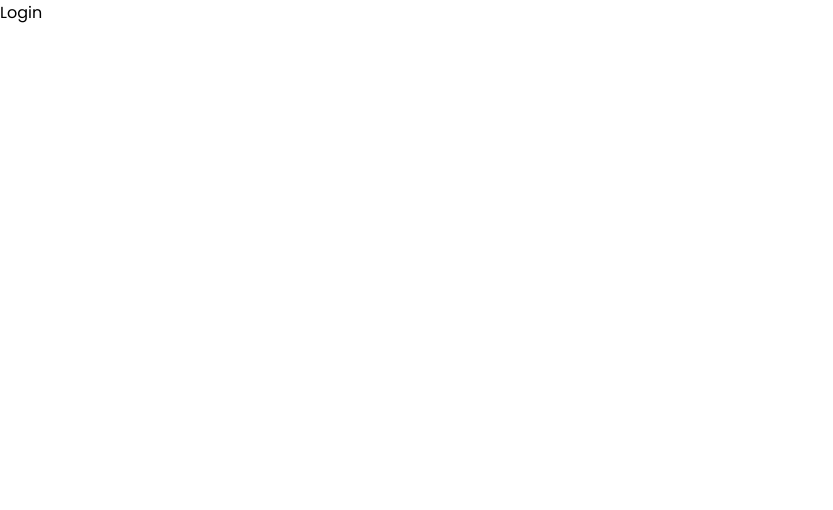
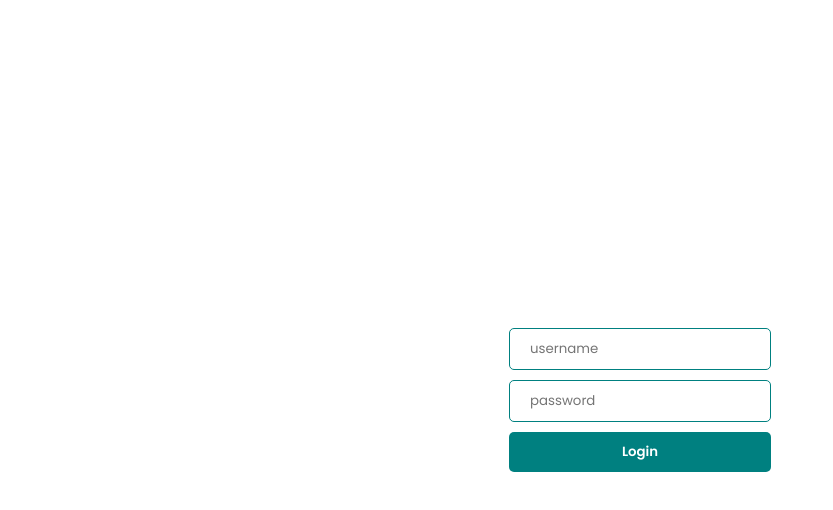
Before and after one commit to engnurulamin/react-admin, a React (Vite) app: page /login in a window 1280 px wide. Shown: the top 510 px of the page, without its empty margins (0-833 px from the left). Built offline with nearby package versions, Linux system fonts and the light colour scheme.

Commit message:
login page

```diff
--- a/src/pages/login/Login.jsx
+++ b/src/pages/login/Login.jsx
@@ -1,8 +1,15 @@
-import React from "react";
 import "./login.scss";
 
 const Login = () => {
-  return <div className="login">Login</div>;
+  return (
+    <div className="login">
+      <div className="login-container">
+        <input type="text" placeholder="username" id="username" />
+        <input type="password" placeholder="password" id="password" />
+        <button>Login</button>
+      </div>
+    </div>
+  );
 };
 
 export default Login;
--- a/src/pages/login/login.scss
+++ b/src/pages/login/login.scss
@@ -0,0 +1,39 @@
+.login {
+  height: 100vh;
+  display: flex;
+  align-items: center;
+  justify-content: center;
+
+  .login-container {
+    display: flex;
+    flex-direction: column;
+    gap: 10px;
+
+    input {
+      width: 220px;
+      padding: 10px 20px;
+      border-radius: 5px;
+      border: 1px solid teal;
+      outline: none;
+    }
+
+    button {
+      border: none;
+      padding: 10px 20px;
+      background-color: teal;
+      color: white;
+      font-weight: bold;
+      cursor: pointer;
+      border-radius: 5px;
+
+      &:disabled {
+        background-color: rgb(145, 184, 184);
+        cursor: not-allowed;
+      }
+    }
+    .error {
+      font-size: 1rem;
+      color: tomato;
+    }
+  }
+}
```
